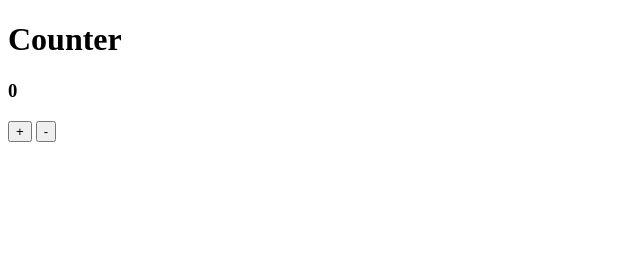
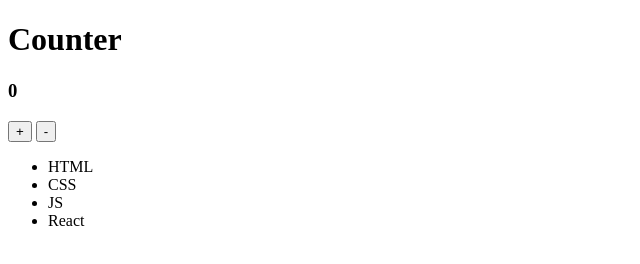
Before and after one commit to isasumer/JS-Problems-Solutions, a plain HTML site: page counter.html in a window 1280 px wide. Shown: the whole page, without its empty margins (0-640 px from the left). Drawn offline with Linux system fonts and the light colour scheme.

Commit message:
append list added

```diff
--- a/counter.html
+++ b/counter.html
@@ -11,6 +11,13 @@
     <h3 id="counter">100</h3>
     <button id="increase">+</button>
     <button id="decrease">-</button>
+    <div>
+        <ul id="userlist">
+
+        </ul>
+    </div>
     <script src="counter.js"></script>
+
+
 </body>
 </html>
--- a/counter.js
+++ b/counter.js
@@ -13,3 +13,13 @@ function clickEvent () {
    this.id == "increase" ? counter += 1 :  counter -= 1;
    counterDOM.innerHTML = counter
    }
+
+let list = ["HTML", "CSS", "JS", "React"]
+const userlist = document.querySelector("#userlist")
+
+for (let index = 0; index < list.length; index++) {
+    const liDOM = document.createElement("li");
+    liDOM.innerHTML = list [index]
+    userlist.appendChild(liDOM)
+
+}
```
